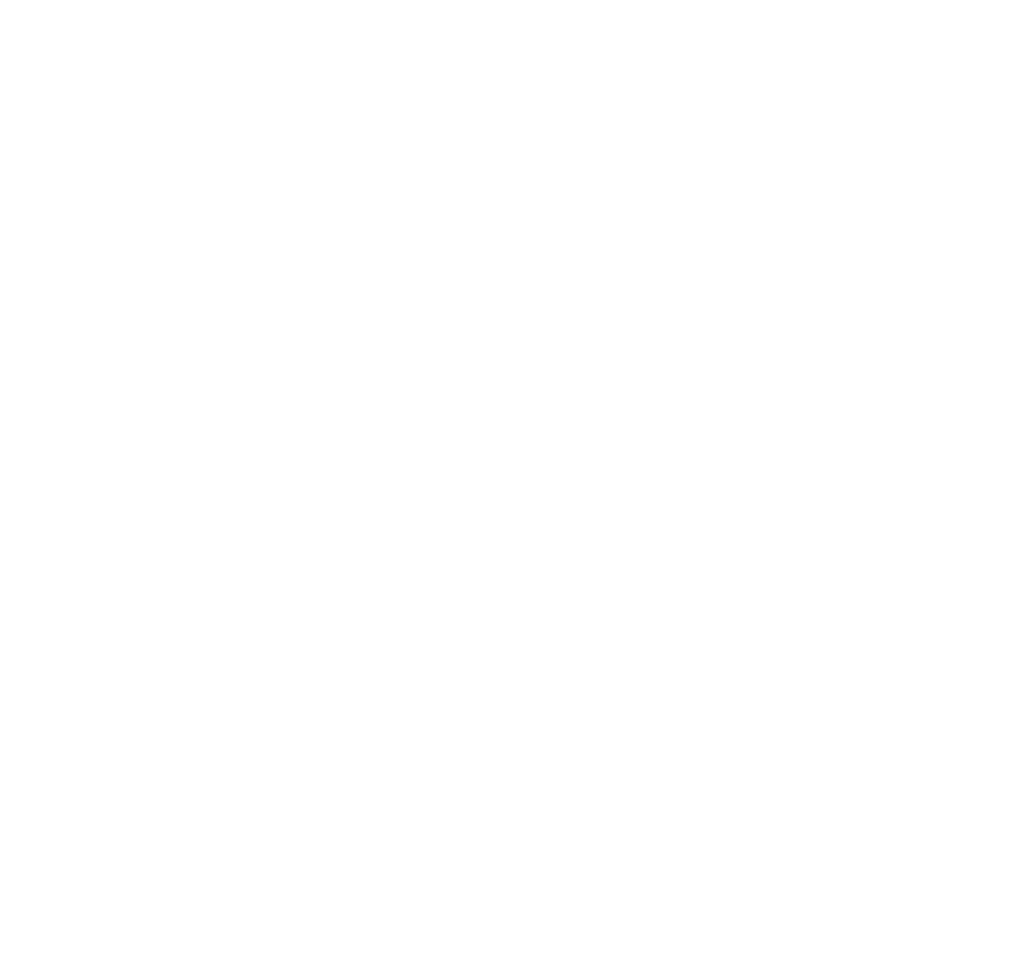
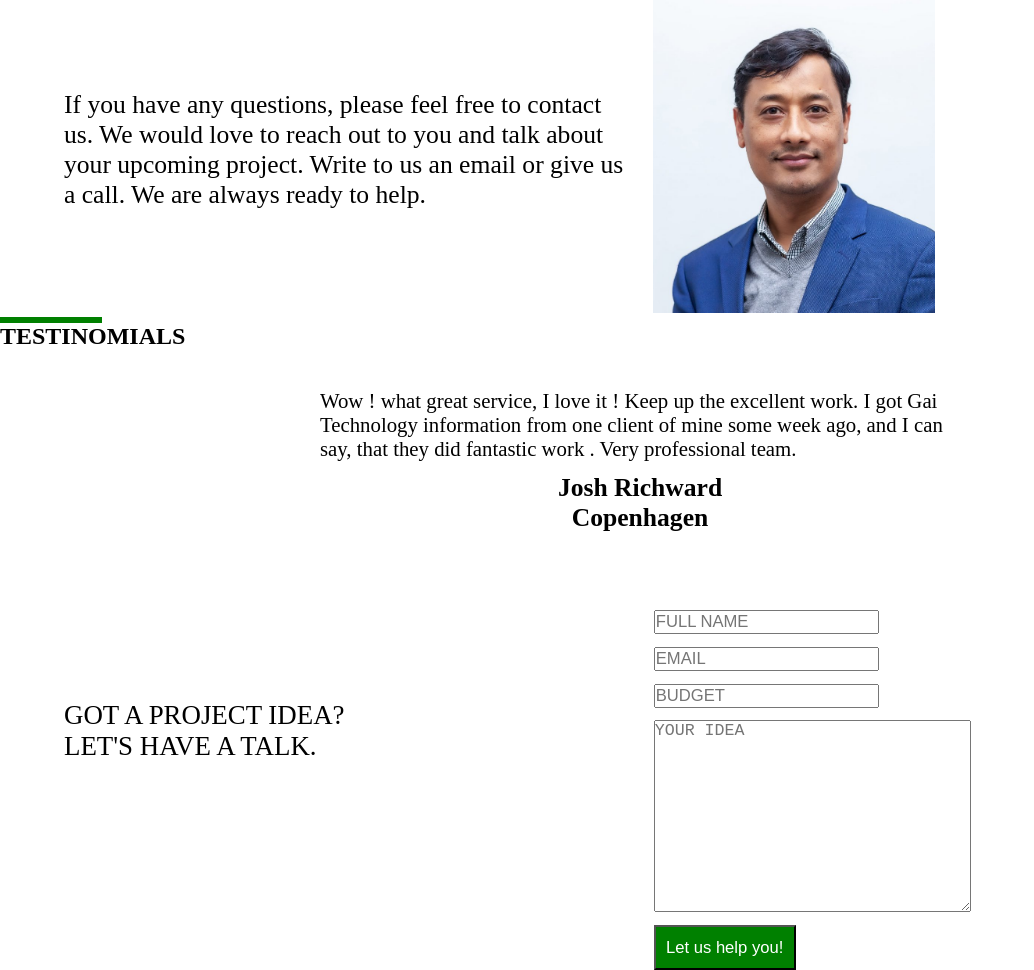
Before and after one commit to khatrisusan/Gai-Technology, a plain HTML site: page contact.html in a window 1280 px wide. Shown: the whole page, without its empty margins (0-1034 px from the left). Before the commit the page ends 800 px from the top, so only its background shows below. Drawn offline with Linux system fonts and the light colour scheme.

Commit message:
made contact page

```diff
--- a/contact.html
+++ b/contact.html
@@ -0,0 +1,78 @@
+<!DOCTYPE html>
+<html lang="en">
+<head>
+    <meta charset="UTF-8">
+    <meta http-equiv="X-UA-Compatible" content="IE=edge">
+    <meta name="viewport" content="width=device-width, initial-scale=1.0">
+    <link rel="stylesheet" href="style.css">
+    <title>contact</title>
+</head>
+<body>
+    <header></header>
+    <main>
+        <div class="sashi">
+            <div class="words"><p>If you have any questions, please feel free to contact us. We would love to reach out to you and talk about your upcoming project. Write to us an email or give us a call. We are always ready to help.</p></div>
+            <div class="sashiImg"><img src="images/shashiShrestha.png" alt="ceo gai Technology"></div>
+        </div>
+        <div class="testinomial-topic">
+            <div class="line"></div>
+            <div class="line-text"><h2>TESTINOMIALS</h2></div>
+        </div>
+        <div class="testinomials">
+            <div class="testinomial_text"><p>
+                Wow ! what great service, I love it ! Keep up the excellent work. I got Gai Technology information from one client of mine some week ago, and I can say, that they did fantastic work . Very professional team.
+            </p></div>
+            <div class="person_name"><h2>Josh Richward</h2></div>
+            <div class="person_address"><h2>Copenhagen</h2></div>
+        </div>
+        <div class="contact-form">
+            <div class="text"> <p>GOT A PROJECT IDEA?</p>
+                <p>LET'S HAVE A TALK.</p></div>
+
+        <div class="forms">
+            <form>
+
+                <div class="form-field">
+                  <input
+                    type="text"
+                    id="full_name"
+                    name="full_name"
+                    placeholder="FULL NAME"
+                    required
+                  />
+                <div class="form-field">
+                  <input
+                    type="email"
+                    id="email_address"
+                    name="email_address"
+                    placeholder="EMAIL"
+                    required
+                  />
+                  <input
+                    type="number"
+                    id="budget"
+                    name="budget"
+                    placeholder="BUDGET"
+                    required
+                  />
+                  <textarea
+                    type="text"
+                    id="idea"
+                    name="idea"
+                    cols="30"
+                    rows="10"
+                    placeholder="YOUR IDEA"
+                  ></textarea>
+
+
+                <button type="submit" id="submitBtn">
+                  Let us help you!
+                </button>
+              </form>
+            </div>
+        </div>
+    </main>
+    <footer></footer>
+   <script src="main.js"></script>
+</body>
+</html>
--- a/style.css
+++ b/style.css
@@ -1,7 +1,126 @@
-*{margin: 0;
+*{
+margin: 0;
 padding: 0;
 box-sizing: border-box;
 }
-body{
-    background-color: hotpink;
+
+
+/* about-page */
+/* main{
+    margin-left: 5vw;
+    margin-right: 5vw;
+} */
+.topic{
+    display: flex;
+    flex-direction: row;
 }
+.topic2{
+    margin-top: -15%;
+}
+.topic .line{
+    margin: 2vw 2vw;
+    margin-top: 1vw;
+    height: 0.5vw;
+    width:8vw;
+    background-color: green;
+}
+.more-info{
+display: grid;
+grid-template-columns: minmax(0, 1fr) minmax(0, 1fr);
+justify-content: center;
+align-content: center;
+
+}
+
+/* .top{
+    width: 40%;
+}
+.imgContainer{
+    width: 40%;
+    height: auto;
+} */
+.more-info img{
+    height: 50%;
+}
+.paraContainer{
+    width: 90%;
+    margin-top:1%;
+    align-items: center;
+    align-content: center;
+    font-size: 1.5em;
+}
+
+/* contact page style */
+.sashi{
+    display: grid;
+    grid-template-columns: 1fr 1fr;
+    column-gap: 2vw;
+}
+.words p{
+    margin-left: 5vw;
+    margin-top: 7vw;
+    font-size: 1.6em;
+}
+.sashiImg img{
+width: 45%;
+}
+.testinimials{
+    display: grid;
+    grid-template-rows: 1fr 1fr;
+}
+.testinomial_topic{
+    display: flex;
+    flex-direction: row;
+    float: right;
+}
+.line{
+    background-color: green;
+    height: 0.5vw;
+    width: 8vw;
+}
+.testinomial_text p{
+    margin-top: 3vw;
+    margin-left:25% ;
+    margin-right:25% ;
+    font-size: 1.3em;
+}
+.person_name h2{
+    margin-left:10% ;
+    margin-right:10% ;
+    margin-top: 1vw;
+    font-size: 1.6em;
+    text-align: center;
+}
+.person_address h2{
+    margin-left:10% ;
+    margin-right:10% ;
+    font-size: 1.6em;
+    text-align: center;
+}
+.contact-form{
+    margin-top: 5vw;
+    display: grid;
+    grid-template-columns: "1fr 1fr";
+    grid-template-areas: "text forms";
+}
+.text{
+    margin-top: 8vw;
+    margin-left: 5vw;
+    grid-area: text;
+    font-size: 2.1vw;
+}
+.forms{
+    grid-area: forms;
+    display: block;
+}
+input, textarea,button[type="submit"]{
+    font-size: 1.3vw;
+    margin-top:1vw ;
+    display: block;
+}
+button#submitBtn{
+    font-size: 1.3vw;
+    color:#fff;
+    background-color: green;
+    padding: 0.8vw;
+}
```
Also changed, not shown: images/shashiShrestha.png (added).
